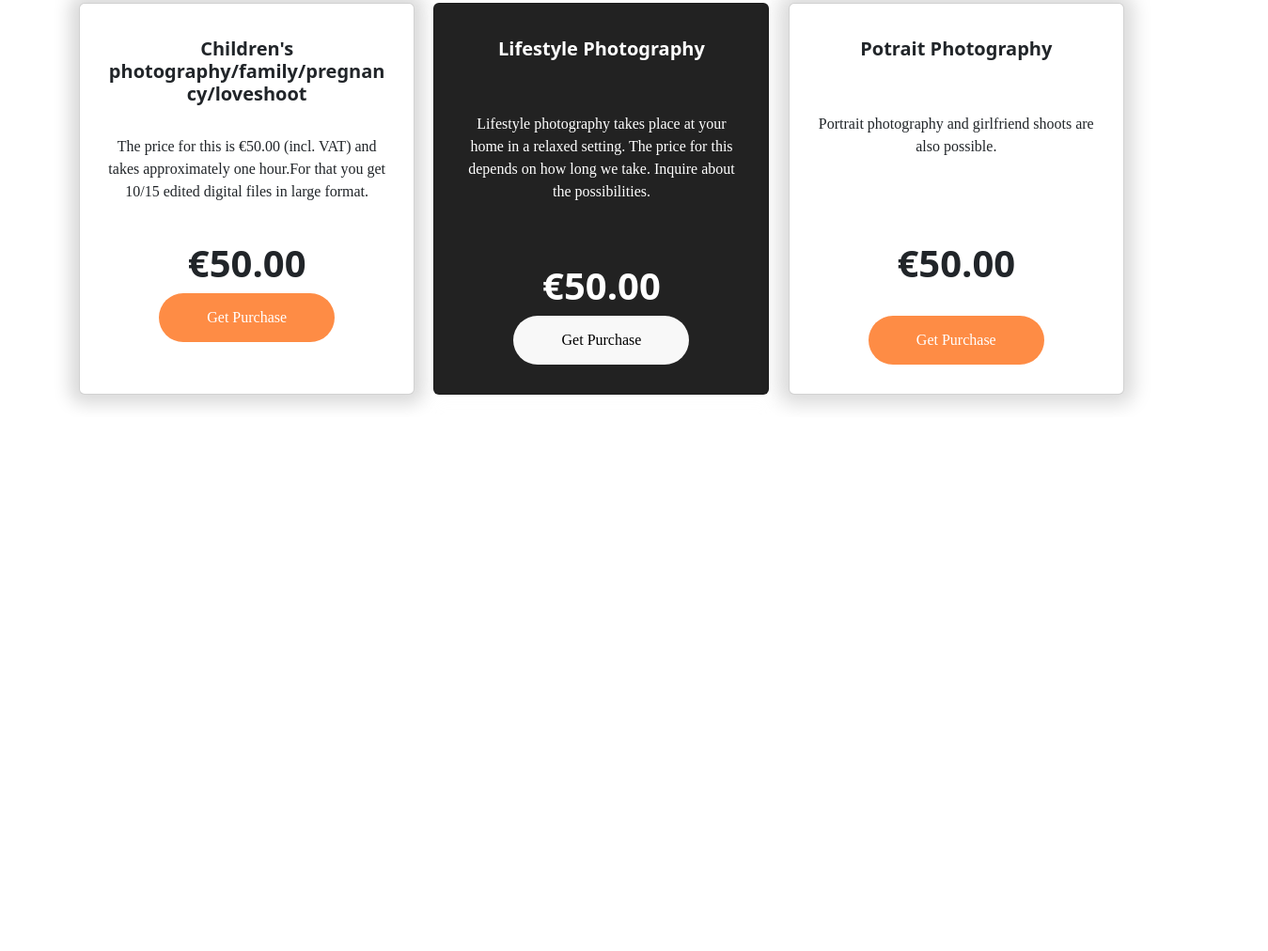
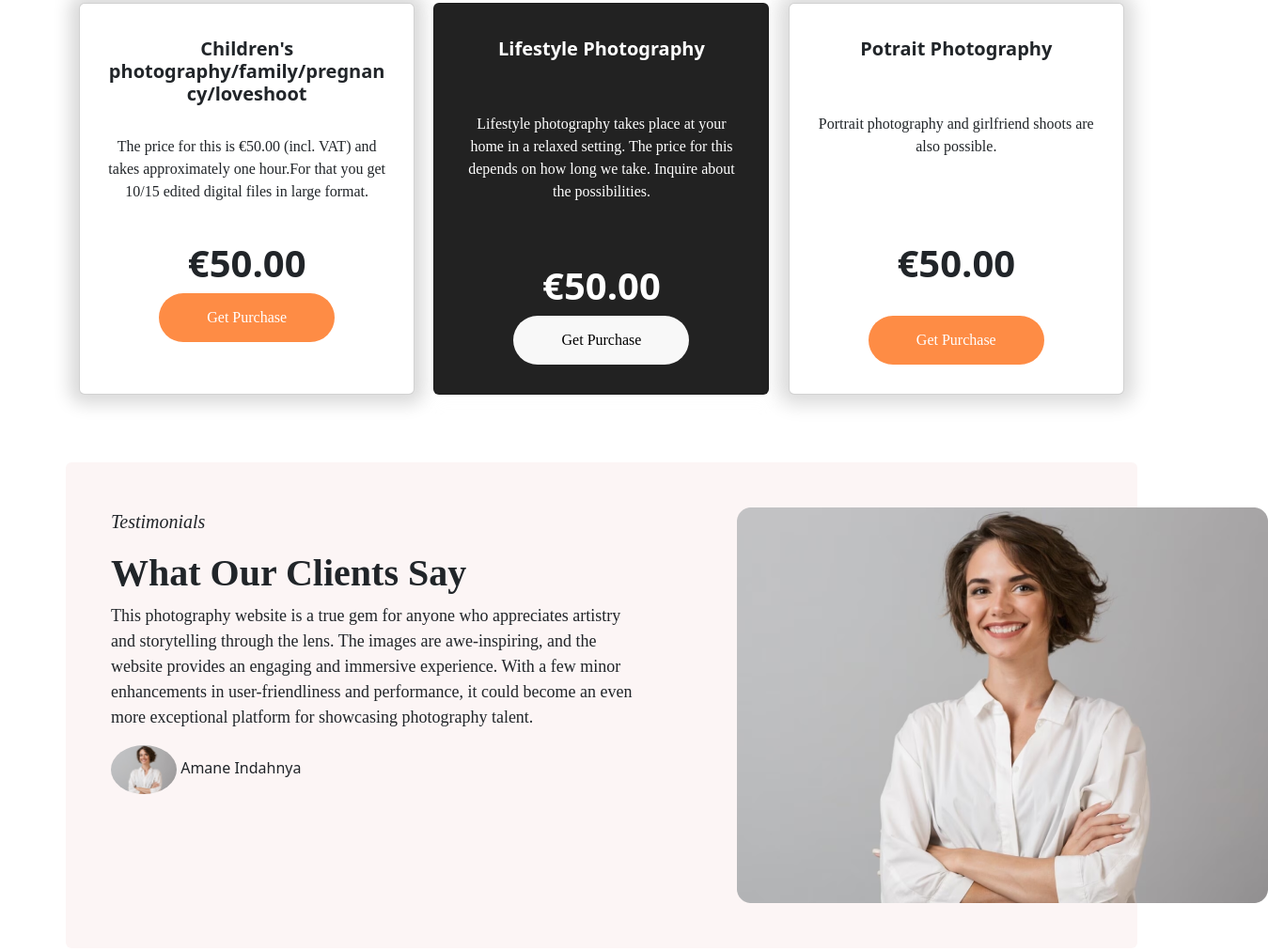
Before and after one commit to With-chomok/Project-2, a plain HTML site: page index.html in a window 1280 px wide. Shown: the part 2857-3869 px from the top of the page at 94% size, 1349 px wide, since content can reach past the window. Before the commit the page ends 3301 px from the top, so only its background shows below. Drawn offline with nearby package versions, Linux system fonts and the light colour scheme.

Commit message:
Testimonials section added

```diff
--- a/index.html
+++ b/index.html
@@ -186,8 +186,34 @@
 </div>
 
 
+ <!-- Testimonials sectionn -->
 
-    <script
+
+ <div style="background-color: rgb(252, 245, 245) ;" class="container my-5 p-5 rounded">
+  <div class="gap-5 d-flex justify-content-between">
+
+
+    <div class="flex-fill">
+      <p style="font-family: Quicksand;" class="fs-5"><i class="bi bi-arrow-right">Testimonials</i></p>
+      <h1 class="fw-bold fs-1" style="font-family: Nexa;" >What Our Clients Say</h1>
+      <p style=" font-family: Quicksand; width: 570px; font-size: 18px;">
+        This photography website is a true gem for anyone who appreciates artistry and storytelling through the lens. The images are awe-inspiring, and the website provides an engaging and immersive experience. With a few minor enhancements in user-friendliness and performance, it could become an even more exceptional platform for showcasing photography talent.
+      </p>
+      <div class="gap-2">
+        <img src="image/side1.png" alt="" style="width: 70px; height: auto; border-radius: 50%;"<p style="font-family: Quicksand; background-color: #5A5A5A; gap: 5px;"> Amane Indahnya</p>
+      </div>
+
+    </div>
+    <div class="responsive d-flex gap-4 gap-md-3 align-items-center">
+
+  </div>
+      <div class="responsive d-flex flex-fill  gap-4 gap-md-3 align-items-center">
+        <img src="image/side1.png" alt="" >
+      </div>
+  </div>
+ </div>
+
+ <script
       src="https://cdn.jsdelivr.net/npm/bootstrap@5.3.3/dist/js/bootstrap.bundle.min.js"
       integrity="sha384-YvpcrYf0tY3lHB60NNkmXc5s9fDVZLESaAA55NDzOxhy9GkcIdslK1eN7N6jIeHz"
       crossorigin="anonymous"
```
